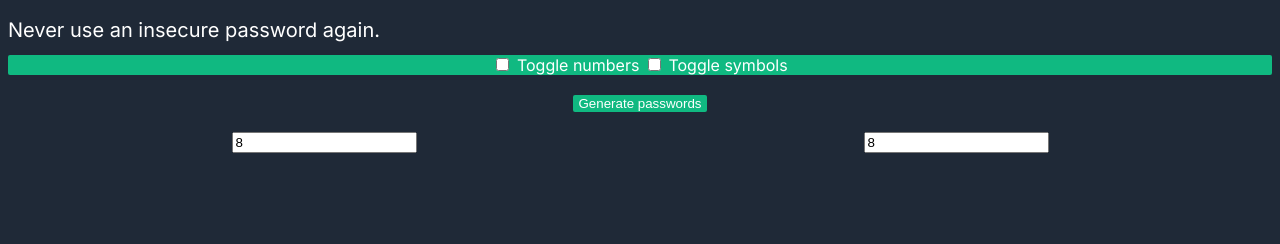
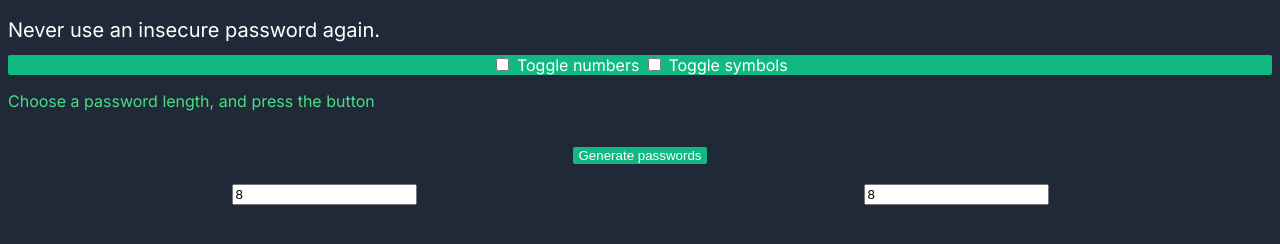
Before and after one commit to Moham-Amer/Password-Generator, a plain HTML site: page index.html in a window 1280 px wide. Shown: the part 156-400 px from the top of the page. Drawn offline with Linux system fonts and the light colour scheme.

Commit message:
Update index.html to add line about choosing password length

```diff
--- a/index.html
+++ b/index.html
@@ -20,6 +20,7 @@
      <input type="checkbox" id="togglesym">
      <label for="togglesym">Toggle symbols</label>
     </div>
+    <p id="greentitle">Choose a password length, and press the button</p>
     <br>
     <button id="generatePass" onclick="generateRandomPasswords()">Generate passwords</button>
     <br>
```
